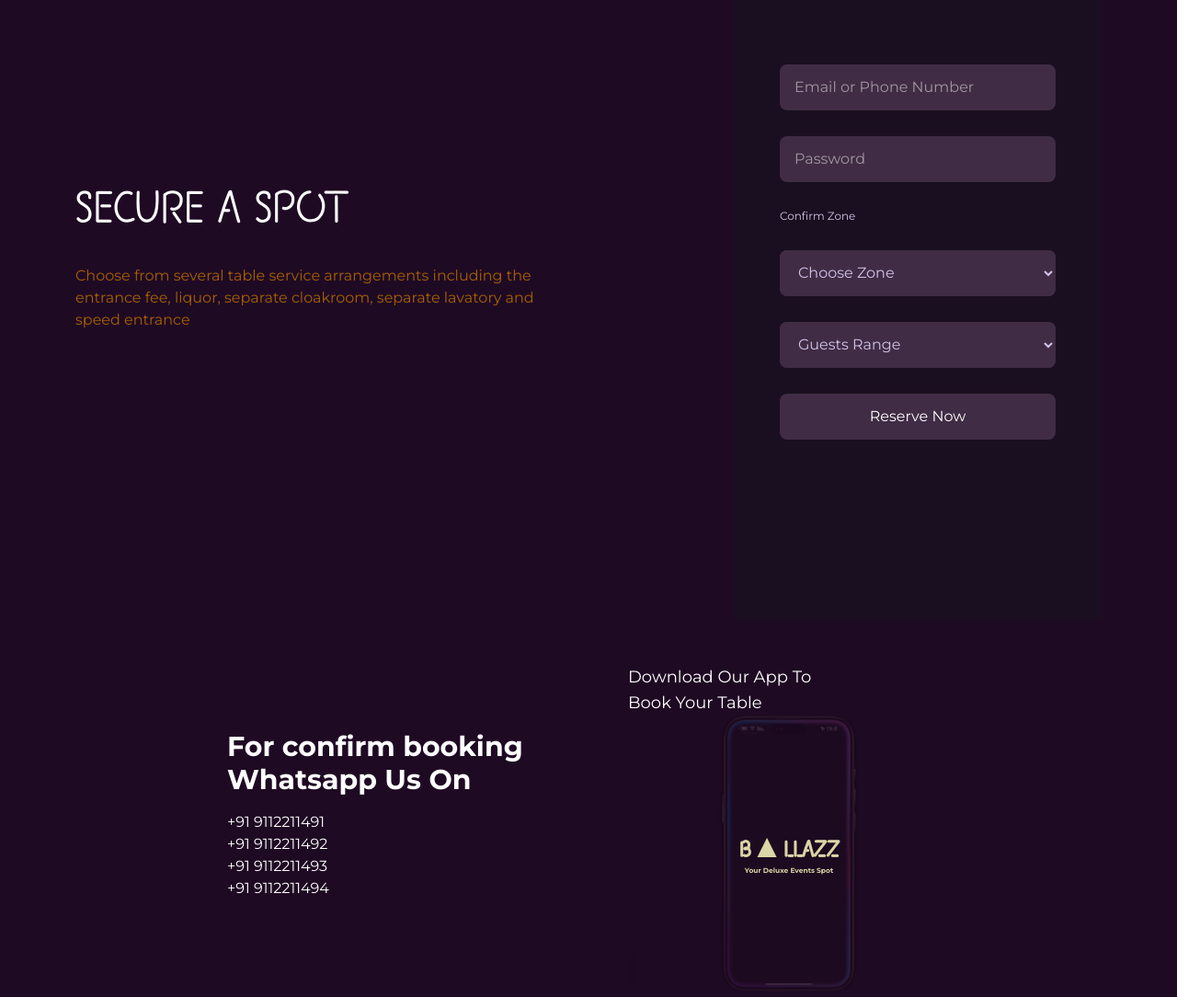
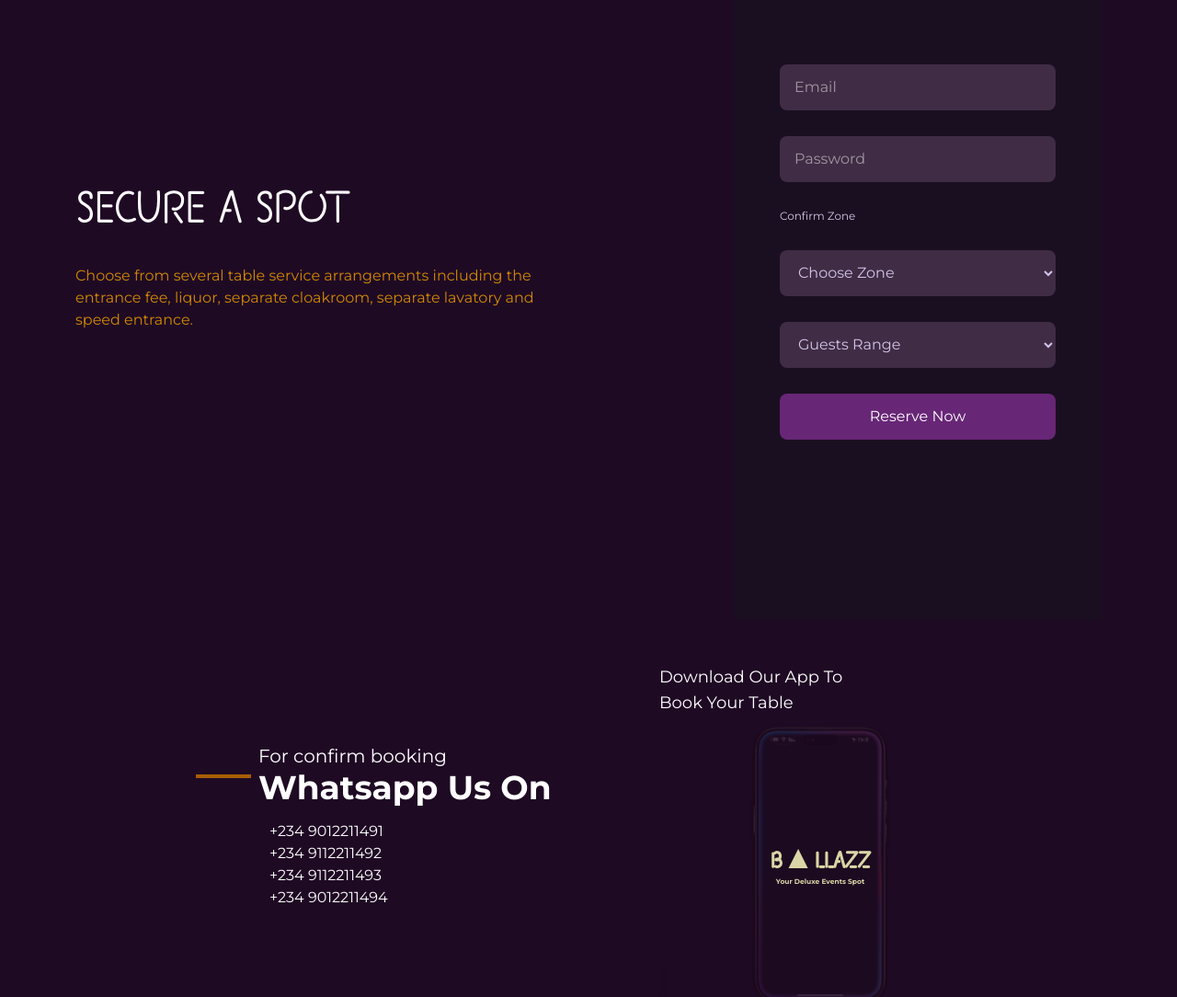
Before and after one commit to briskking/Project, a Next.js app: page /reservation in a window 1280 px wide. Shown: the part 986-2070 px from the top of the page at 92% size. Built offline with nearby package versions, Linux system fonts and the light colour scheme.

Commit message:
feat: completed functionalities for reservation and contact pages

```diff
--- a/package.json
+++ b/package.json
@@ -3,13 +3,14 @@
   "version": "0.1.0",
   "private": true,
   "scripts": {
-    "dev": "next dev --turbopack",
-    "build": "next build",
+    "dev": "cross-env next dev --turbopack &&NODE_OPTIONS='--max-old-space-size=4096' ",
+    "build": "cross-env next build && NODE_OPTIONS='--max-old-space-size=4096' ",
     "start": "next start",
     "lint": "next lint"
   },
   "dependencies": {
     "@heroicons/react": "^2.2.0",
+    "@react-google-maps/api": "^2.20.6",
     "autoprefixer": "^10.4.21",
     "lucide-react": "^0.483.0",
     "next": "^15.2.4",
@@ -23,6 +24,7 @@
   "devDependencies": {
     "@eslint/eslintrc": "^3",
     "@tailwindcss/postcss": "^4",
+    "cross-env": "^7.0.3",
     "eslint": "^9",
     "eslint-config-next": "15.2.1",
     "tailwindcss": "^4.1.4"
--- a/src/app/layout.js
+++ b/src/app/layout.js
@@ -4,6 +4,8 @@ import "./globals.css";
 import {Header} from '../components/headerComp/header.js/'
 import {Footer} from '../components/footerComp/footer.js/'
 import {Scroll} from '../components/scrollComp/scroll.js/'
+import { Map} from '../components/map.js/'
+// import { Inter } from "next/font/google";
 // import Electro from "next/font/local";
 //
 const ma = Montserrat ({
@@ -40,7 +42,9 @@ export default function RootLayout({ children }) {
 
         <main className="flex-grow">{children}</main>
 
-        <Scroll/>
+        <div className="pb-10"><Scroll/></div>
+
+        <Map />
 
         <Footer/>
 
--- a/src/app/page.js
+++ b/src/app/page.js
@@ -3,7 +3,6 @@ import {Button} from '../components/buttons/buttons.js/'
 import {Header} from "../components/headerComp/header.js/";
 import {Shapesection} from '../components/shapeComp/shapesection.js/';
 import Link from 'next/link'
-import {Footer} from "../components/footerComp/footer.js/"
 import{Slider} from '../components/slideComp/slides.js';
 
  function Home() {
@@ -32,7 +31,6 @@ import{Slider} from '../components/slideComp/slides.js';
 
 <section>
 
-  <Footer/>
 </section>
 
 
--- a/src/app/reservation/page.js
+++ b/src/app/reservation/page.js
@@ -39,21 +39,25 @@ export function Reservation() {
         </div>
 
         <div className="flex items-center justify-center pt-5 gap-9">
-          <div>
-            <p className="font-bold text-3xl pb-4 w-[400px] text-left">
-              For confirm booking Whatsapp Us On
+          <div className="flex-col items-start justify-start">
+            <div className="flex items-center gap-2">
+            <hr className="border-2 border-yellow-700 w-15"/>
+            <p className="font-bold text-4xl pb-4 w-[400px] text-left">
+              <span className="text-xl font-medium">For confirm booking</span> Whatsapp Us On
             </p>
+            </div>
 
-            <ul className="items-start justify-start text-left">
-              <li>+91 9112211491</li>
-              <li>+91 9112211492</li>
-              <li>+91 9112211493</li>
-              <li>+91 9112211494</li>
+
+            <ul className="pl-20 text-left">
+              <li>+234 9012211491</li>
+              <li>+234 9112211492</li>
+              <li>+234 9112211493</li>
+              <li>+234 9012211494</li>
             </ul>
           </div>
 
           <div className="flex-col items-start justify-items-start pt-7">
-            <p className="w-[200px] text-left text-lg">Download Our App To Book Your Table</p>
+            <p className="w-[200px] text-left text-lg pb-3">Download Our App To Book Your Table</p>
 
             <Overlay mirrorII="/gridimages/95.png" words="b▲llAZZ"
             wordsII=" Your Deluxe Events Spot"
--- a/src/components/formComp/formII.js
+++ b/src/components/formComp/formII.js
@@ -1,73 +1,153 @@
-import React from 'react'
+"use client";
 
+import React, { useState } from "react";
+import { Toaster, toast } from "react-hot-toast";
 
 export function FormII() {
+  const [formDetails, setFormDetails] = useState({
+    email: "",
+    password: "",
+    zone: "",
+    guestsRange: "",
+  });
+
+  const [finished, setFinished] = useState(false);
+  const [error, setError] = useState({});
+
+  const handleChange = (e) => {
+    const { name, value } = e.target;
+    setFormDetails((prev) => ({ ...prev, [name]: value }));
+  };
+
+  const validated = () => {
+    const newErrors = {};
+
+    if (formDetails.email === "") newErrors.email = "Please enter email";
+    if (formDetails.password === "") newErrors.password = "Please enter password";
+    if (formDetails.zone === "") newErrors.zone = "Please choose zone";
+    if (formDetails.guestsRange === "") newErrors.guestsRange = "Please choose guests range";
+
+    setError(newErrors);
+    return Object.keys(newErrors).length === 0;
+  };
+
+  const handleSubmit = async (e) => {
+    e.preventDefault();
+
+    if (!validated()) {
+      toast.error("Please enter all required information!");
+      return;
+    }
+
+    toast.loading("Sending...");
+
+    try {
+      const response = await fetch("https://formsubmit.co/ajax/ikhanobasunnyking@gmail.com", {
+        method: "POST",
+        headers: {
+          "Content-Type": "application/json",
+          Accept: "application/json",
+        },
+        body: JSON.stringify(formDetails),
+      });
+
+      if (!response.ok) throw new Error("Error encountered");
+
+      toast.dismiss();
+      toast.success("Information received!");
+      setFormDetails({ email: "", password: "", zone: "", guestsRange: "" });
+      setFinished(true);
+      setError({});
+    } catch (err) {
+      toast.dismiss();
+      toast.error("Submission error!");
+    }
+  };
+
   return (
     <div className="flex items-center justify-center gap-50">
       <div className="flex flex-col items-start justify-start gap-7 px-4">
-            <h2 className="text-7xl w-[200px]font-stretch-ultra-expanded">
+        <h2 className="text-7xl w-[300px] font-stretch-ultra-expanded">
           Secure a Spot
         </h2>
-            <p className="w-[500px] text-left text-yellow-700">
-              Choose from several table service arrangements including the
-              entrance fee, liquor, separate cloakroom, separate lavatory and
-              speed entrance{" "}
+        <p className="w-[500px] text-left text-yellow-600">
+          Choose from several table service arrangements including the entrance
+          fee, liquor, separate cloakroom, separate lavatory and speed entrance.
         </p>
       </div>
 
       <div className="flex flex-row items-center justify-center w-[400px] h-[100vh] bg-[#1a0f20]">
         <form
-              action=""
+          onSubmit={handleSubmit}
           className="flex flex-col items-start justify-start gap-7 px-4 mx-auto"
         >
-              <div className="flex items-center justify-center w-[300px] h-[50px] bg-[#402c45] rounded-lg">
+
+          <div className="flex flex-col w-[300px]">
             <input
-                  className="w-full h-full px-4 border-none outline-none"
+              className="w-full h-[50px] px-4 bg-[#402c45] rounded-lg text-white"
               type="text"
-                  name=""
-                  id=""
-                  placeholder="Email or Phone Number"
+              name="email"
+              placeholder="Email"
+              value={formDetails.email}
+              onChange={handleChange}
             />
+            {error.email && <span className="text-red-500 text-sm">{error.email}</span>}
           </div>
 
-              <div className="flex items-center justify-center w-[300px] h-[50px] bg-[#402c45] rounded-lg">
+          <div className="flex flex-col w-[300px]">
             <input
-                  className="w-full h-full border-none outline-none px-4"
+              className="w-full h-[50px] px-4 bg-[#402c45] rounded-lg text-white"
               type="password"
-                  name=""
-                  id=""
+              name="password"
               placeholder="Password"
+              value={formDetails.password}
+              onChange={handleChange}
             />
+            {error.password && <span className="text-red-500 text-sm">{error.password}</span>}
           </div>
 
           <label className="text-[12px] text-[#d1c4e9]">Confirm Zone</label>
-              <div className="flex items-center justify-center w-[300px] h-[50px] bg-[#402c45] rounded-lg">
-                {/* <input className="w-full h-full border-none px-4" type="name" name="" id="" placeholder='Zone'/> */}
-                <select className="w-[300px] h-full border-none px-4 text-[#d1c4e9] bg-[#402c45] rounded-lg">
-                  <option value="select">Choose Zone</option>
-                  <option value="select"> Zone I</option>
-                  <option value="select">Zone II</option>
-                  <option value="select">Zone III</option>
+          <div className="flex flex-col w-[300px]">
+            <select
+              className="w-full h-[50px] px-4 text-[#d1c4e9] bg-[#402c45] rounded-lg"
+              name="zone"
+              value={formDetails.zone}
+              onChange={handleChange}
+            >
+              <option value="">Choose Zone</option>
+              <option value="zone I">Zone I</option>
+              <option value="zone II">Zone II</option>
+              <option value="zone III">Zone III</option>
             </select>
+            {error.zone && <span className="text-red-500 text-sm">{error.zone}</span>}
           </div>
 
-              <div className="flex items-center justify-center w-[300px] h-[50px] bg-[#402c45] rounded-lg">
-                {/* <input className="w-full h-full border-none px-4" type="password" name="" id="" placeholder='Password'/> */}
-                <select className="w-[300px] h-full border-none px-4 text-[#d1c4e9] bg-[#402c45] rounded-lg">
-                  <option value="select"> Guests Range</option>
-                  <option value="select"> 1-2</option>
-                  <option value="select">3-8</option>
-                  <option value="select">Other</option>
+          <div className="flex flex-col w-[300px]">
+            <select
+              className="w-full h-[50px] px-4 text-[#d1c4e9] bg-[#402c45] rounded-lg"
+              name="guestsRange"
+              value={formDetails.guestsRange}
+              onChange={handleChange}
+            >
+              <option value="">Guests Range</option>
+              <option value="1-2">1-2</option>
+              <option value="3-8">3-8</option>
+              <option value="other">Other</option>
             </select>
+            {error.guestsRange && <span className="text-red-500 text-sm">{error.guestsRange}</span>}
           </div>
 
-              <button className="flex items-center justify-center w-[300px] h-[50px] bg-[#402c45] rounded-lg">
+          <button
+            type="submit"
+            className="w-[300px] h-[50px] bg-[#682677] text-white rounded-lg"
+          >
             Reserve Now
           </button>
         </form>
       </div>
+      <Toaster />
     </div>
-  )
+  );
 }
 
-export default FormII
+export default FormII;
--- a/src/components/headingComp/hr.js
+++ b/src/components/headingComp/hr.js
@@ -21,7 +21,7 @@ export const Horiz = ({caption, first, textI, textII, textIII, textIV }) => {
             {textII}
           </h4>
 
-          <hr className="h-1 bg-yellow-800 w-30 text-yellow-800 items-center justify-center" />
+          <hr className="h-1 bg-yellow-800 w-25 text-yellow-800 items-center justify-center" />
 
           <h2 className="text-3xl font-stretch-ultra-expanded text-purple-50 font-medium pt-5 pb-3">
             {textIII}
```
Also changed, not shown: src/components/headerComp/header.js (+5 -3 lines), src/components/map.js (added, +30 -0 lines), src/components/slideComp/slides.js (+10 -8 lines), 1 other file (tests, documents, lock files or other folders). Lines whose indentation alone changed are shown as unchanged.
